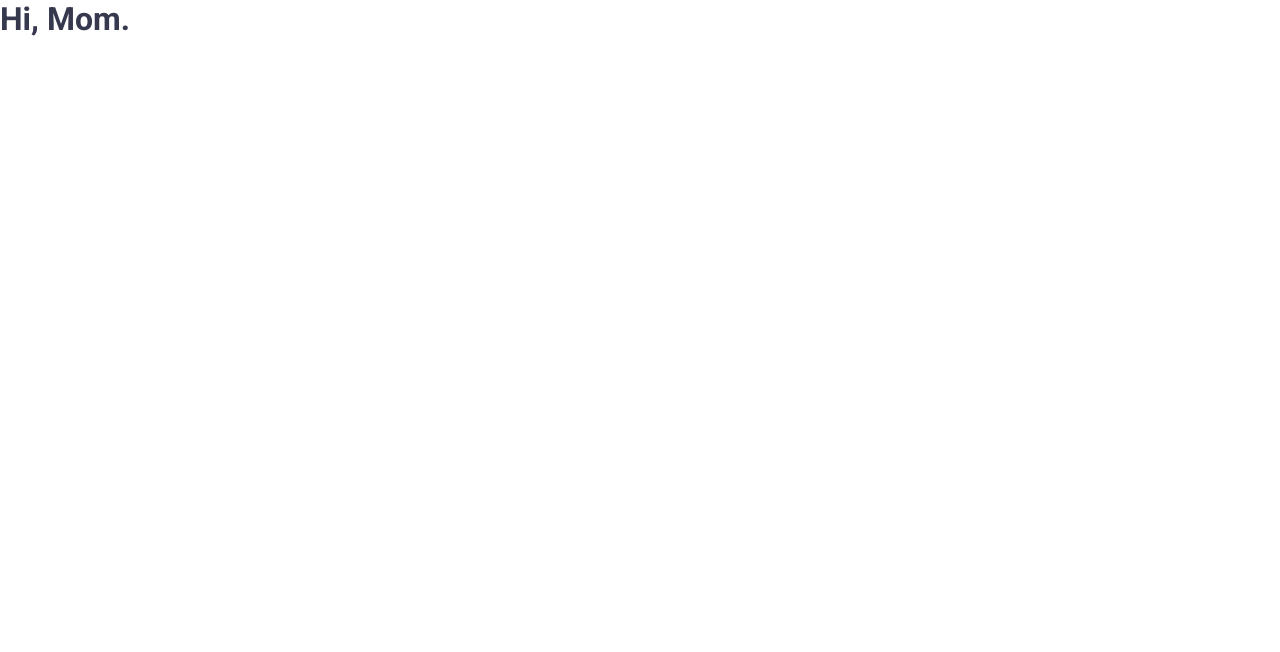
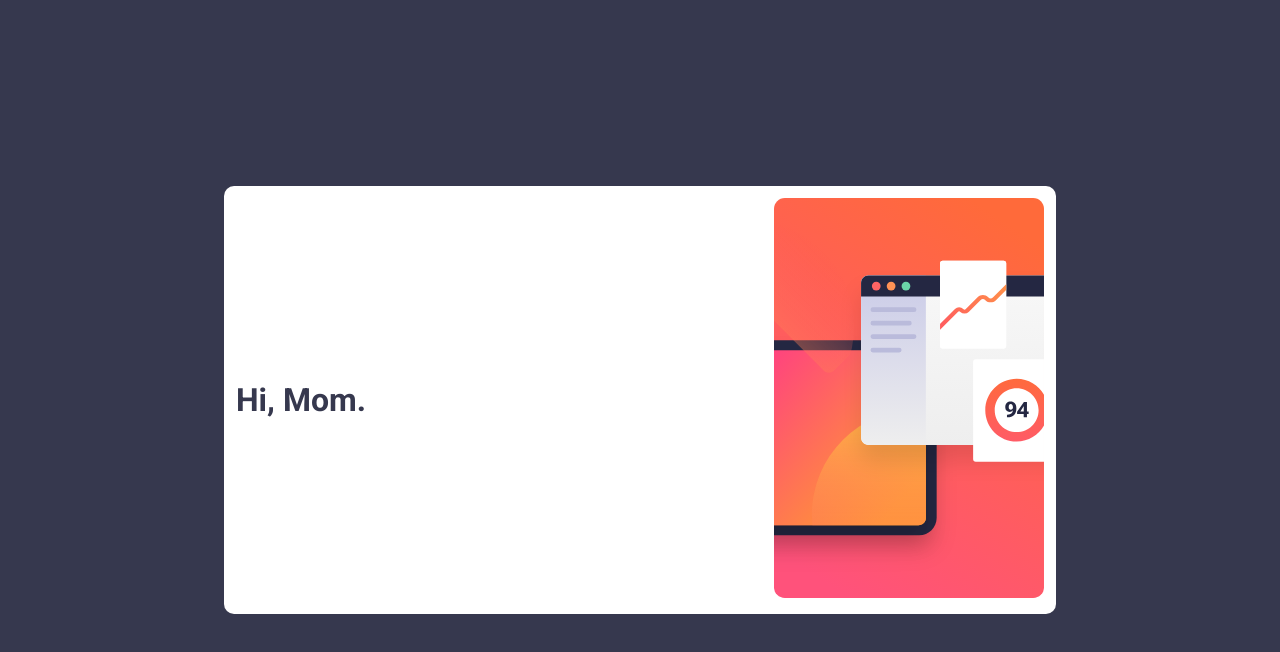
Before and after one commit to jonmico/newsletter-frontend-mentor, a React (Vite) app: page / in a window 1280 px wide. Shown: the top 652 px of the page. Built offline with nearby package versions, Linux system fonts and the light colour scheme.

Commit message:
Add initial layout for content and image.

```diff
--- a/src/App.tsx
+++ b/src/App.tsx
@@ -1,10 +1,21 @@
 import GlobalStyles from './styles/GlobalStyles';
+import styled from 'styled-components';
+
+import Card from './ui/Card';
+
+const StyledApp = styled.div`
+  height: 100vh;
+  display: flex;
+  align-items: center;
+  justify-content: center;
+  background-color: var(--color-charcoal-grey);
+`;
 
 export default function App() {
   return (
-    <div>
+    <StyledApp>
       <GlobalStyles />
-      <h1>Hi, Mom.</h1>
-    </div>
+      <Card />
+    </StyledApp>
   );
 }
--- /dev/null
+++ b/src/ui/Card.tsx
@@ -0,0 +1,23 @@
+import styled from 'styled-components';
+import Content from './Content';
+import Image from './Image';
+
+const StyledCard = styled.div`
+  background-color: var(--color-white);
+  width: 65%;
+  min-width: 600px;
+  border-radius: 10px;
+  padding: 0.75rem;
+  display: flex;
+  justify-content: space-between;
+  align-items: center;
+`;
+
+export default function Card() {
+  return (
+    <StyledCard>
+      <Content />
+      <Image />
+    </StyledCard>
+  );
+}
--- /dev/null
+++ b/src/ui/Content.tsx
@@ -0,0 +1,7 @@
+export default function Content() {
+  return (
+    <div>
+      <h1>Hi, Mom.</h1>
+    </div>
+  );
+}
--- /dev/null
+++ b/src/ui/Image.tsx
@@ -0,0 +1,17 @@
+import styled from 'styled-components';
+
+const StyledImage = styled.img`
+  height: 100%;
+  max-height: 400px;
+`;
+
+export default function Image() {
+  return (
+    <div>
+      <StyledImage
+        src='illustration-sign-up-desktop.svg'
+        alt='Sign Up Desktop Image'
+      />
+    </div>
+  );
+}
```
